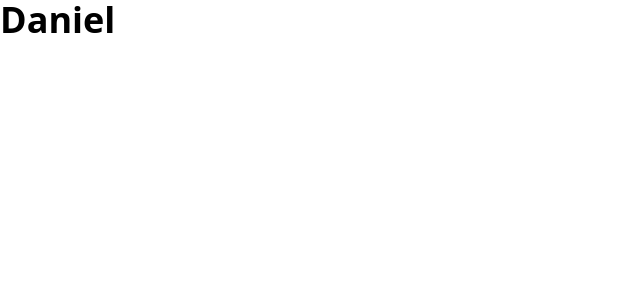
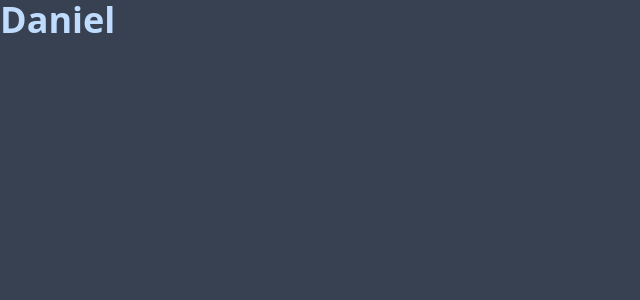
Before and after one commit to daniel-ctn/next-ts-tailwind-tp, a Next.js app: page / in a window 1280 px wide. Shown: the top 300 px of the page, without its empty margins (0-640 px from the left). Built offline with nearby package versions, Linux system fonts and the light colour scheme.

Commit message:
update config

```diff
--- a/package.json
+++ b/package.json
@@ -15,6 +15,7 @@
   "devDependencies": {
     "@types/node": "17.0.0",
     "@types/react": "17.0.37",
+    "@typescript-eslint/eslint-plugin": "^5.7.0",
     "autoprefixer": "^10.4.0",
     "eslint": "8.4.1",
     "eslint-config-next": "12.0.7",
--- a/pages/index.tsx
+++ b/pages/index.tsx
@@ -1,5 +1,5 @@
-import type { NextPage } from "next";
-import Head from "next/head";
+import type { NextPage } from 'next'
+import Head from 'next/head'
 
 const Home: NextPage = () => {
   return (
@@ -7,20 +7,20 @@ const Home: NextPage = () => {
       <Head>
         <title>Next JS App with Tailwind</title>
         <meta
-          name="description"
-          content="Next JS project with tailwind template"
+          name='description'
+          content='Next JS project with tailwind template'
         />
       </Head>
 
       <body>
-        <main>
-          <div className="flex">
-            <h1 className="text-4xl font-bold">Daniel</h1>
+        <main className='h-screen'>
+          <div className='flex bg-gray-700 w-full h-full'>
+            <h1 className='text-4xl font-bold text-blue-200'>Daniel</h1>
           </div>
         </main>
       </body>
     </div>
-  );
-};
+  )
+}
 
-export default Home;
+export default Home
```
Also changed, not shown: .eslintrc.json, .prettierrc.json (renamed from prettierrc.json), 1 other file (tests, documents, lock files or other folders).
